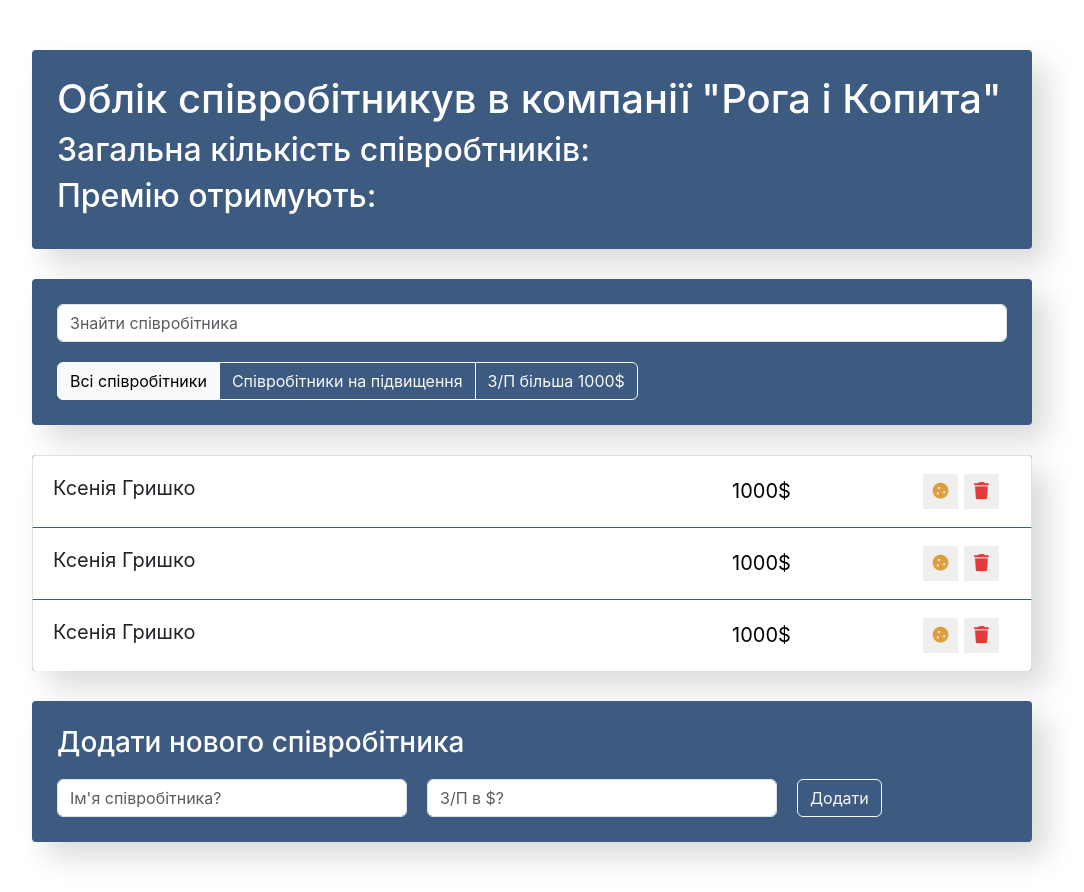
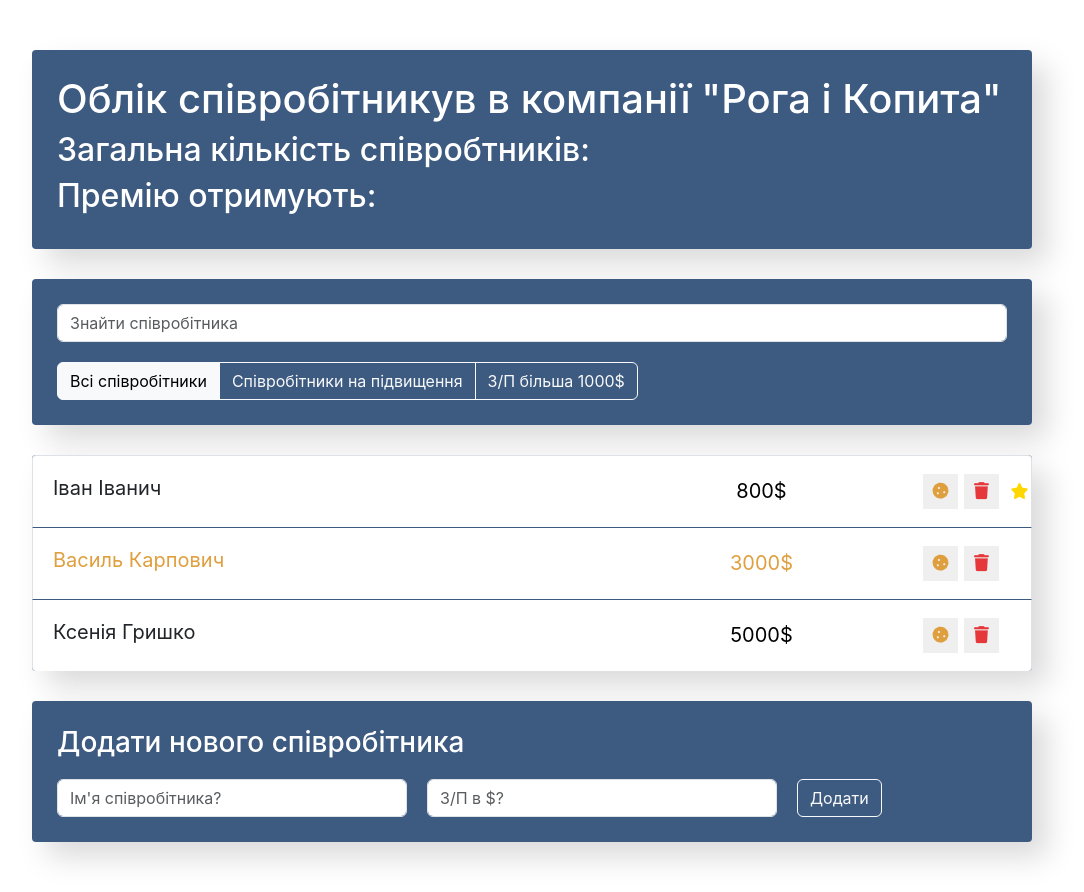
Before and after one commit to vasylkarpovych/Accountinf-of-employees-in-the-company, a React (Create React App) app: page / in a window 1280 px wide. Shown: the whole page, without its empty margins (108-1192 px from the left). Built offline with nearby package versions, Linux system fonts and the light colour scheme.

Commit message:
add increase and resi for users

```diff
--- a/src/components/app/app.jsx
+++ b/src/components/app/app.jsx
@@ -1,3 +1,5 @@
+import { Component } from 'react';
+
 import AppInfo from '../app-info/app-info';
 import SearchPanel from '../search-panel/search-panel';
 import AppFilter from '../app-filter/app-filter';
@@ -6,7 +8,94 @@ import EmployeesAddForm from '../employees-add-form/employees-add-form';
 
 import './app.css';
 
-function App() {
+class App extends Component {
+   constructor(props) {
+      super(props);
+      this.state = {
+         data: [
+            {
+               name: 'Іван Іванич',
+               salary: 800,
+               increase: false,
+               rise: true,
+               id: 1,
+            },
+            {
+               name: 'Василь Карпович',
+               salary: 3000,
+               increase: true,
+               rise: false,
+               id: 2,
+            },
+            {
+               name: 'Ксенія Гришко',
+               salary: 5000,
+               increase: false,
+               rise: false,
+               id: 3,
+            },
+         ],
+      };
+      this.maxId = 4;
+   }
+
+   deleteItem = (id) => {
+      this.setState(({ data }) => {
+         // // перший, довший спобоб видалення елементу з масиву по індексу
+         // const index = data.findIndex((elem) => elem.id === id);
+         // const before = data.slice(0, index);
+         // const after = data.slice(index + 1);
+         // const newArr = [...before, ...after];
+         // return {
+         //    data: newArr,
+         // };
+
+         return {
+            data: data.filter((item) => item.id !== id),
+         };
+      });
+   };
+
+   addItem = (name, salary) => {
+      const newItem = {
+         name,
+         salary,
+         increase: false,
+         rise: false,
+         id: this.maxId++,
+      };
+
+      this.setState(({ data }) => {
+         const newArr = [...data, newItem];
+         return {
+            data: newArr,
+         };
+      });
+   };
+
+   onToggleIncrease = (id) => {
+      this.setState(({ data }) => {
+         const index = data.findIndex((elem) => elem.id === id);
+
+         const old = data[index];
+         const newItem = { ...old, increase: !old.increase };
+         const newArr = [
+            ...data.slice(0, index),
+            newItem,
+            ...data.slice(index + 1),
+         ];
+
+         return {
+            data: newArr,
+         };
+      });
+   };
+
+   onToggleRise = (id) => {
+      console.log(`Rise this ${id}`);
+   };
+
+   render() {
       return (
          <div className="app">
             <AppInfo />
@@ -16,10 +105,16 @@ function App() {
                <AppFilter />
             </div>
 
-         <EmployeesList />
-         <EmployeesAddForm />
+            <EmployeesList
+               data={this.state.data}
+               onDelete={this.deleteItem}
+               onToggleIncrease={this.onToggleIncrease}
+               onToggleRise={this.onToggleRise}
+            />
+            <EmployeesAddForm onAdd={this.addItem} />
          </div>
       );
    }
+}
 
 export default App;
--- a/src/components/employees-add-form/employees-add-form.jsx
+++ b/src/components/employees-add-form/employees-add-form.jsx
@@ -1,19 +1,53 @@
+import { Component } from 'react';
+
 import './employees-add-form.css';
 
-const EmployeesAddForm = () => {
+class EmployeesAddForm extends Component {
+   constructor(props) {
+      super(props);
+      this.state = {
+         name: '',
+         salary: '',
+      };
+   }
+
+   onValueChange = (e) => {
+      this.setState({
+         [e.target.name]: e.target.value,
+      });
+   };
+
+   onSubmit = (e) => {
+      e.preventDefault();
+      this.props.onAdd(this.state.name, this.state.salary);
+      this.setState({
+         name: '',
+         salary: '',
+      });
+   };
+
+   render() {
+      const { name, salary } = this.state;
+
       return (
          <div className="app-add-form">
             <h3>Додати нового співробітника</h3>
-         <form className="add-form d-flex">
+            <form className="add-form d-flex" onSubmit={this.onSubmit}>
                <input
                   type="text"
                   className="form-control new-post-label"
                   placeholder="Ім'я співробітника?"
+                  name="name"
+                  value={name}
+                  onChange={this.onValueChange}
                />
                <input
                   type="number"
                   className="form-control new-post-label"
                   placeholder="З/П в $?"
+                  name="salary"
+                  value={salary}
+                  onChange={this.onValueChange}
                />
 
                <button type="submit" className="btn btn-outline-light">
@@ -22,6 +56,7 @@ const EmployeesAddForm = () => {
             </form>
          </div>
       );
-};
+   }
+}
 
 export default EmployeesAddForm;
--- a/src/components/employees-list-item/employees-list-item.css
+++ b/src/components/employees-list-item/employees-list-item.css
@@ -54,7 +54,7 @@
     transform: translateX(0px);
 }
 
-.list-group-item.increase .list-group-item-lebel, .list-group-item.increase .list-group-item-input {
+.list-group-item.increase .list-group-item-label, .list-group-item.increase .list-group-item-input {
     color: #e09f3e
 }
 
--- a/src/components/employees-list-item/employees-list-item.jsx
+++ b/src/components/employees-list-item/employees-list-item.jsx
@@ -1,20 +1,46 @@
 import './employees-list-item.css';
 
-const EmployeesListItem = () => {
+const EmployeesListItem = (props) => {
+   const {
+      name,
+      salary,
+      onDelete,
+      onToggleIncrease,
+      onToggleRise,
+      increase,
+      rise,
+   } = props;
+
+   let classNames = 'list-group-item d-flex justify-content-between';
+   if (increase) {
+      classNames += ' increase';
+   }
+   if (rise) {
+      classNames += ' like';
+   }
+
    return (
-      <li className="list-group-item d-flex justify-content-between">
-         <span className="list-group-item-label">Ксенія Гришко</span>
+      <li className={classNames}>
+         <span className="list-group-item-label" onClick={onToggleRise}>
+            {name}
+         </span>
          <input
             type="text"
             className="list-group-item-input"
-            defaultValue="1000$"
+            defaultValue={salary + '$'}
          />
          <div className="d-flex justify-content-center align-items-center">
-            <button type="button" className="btn-cookie btn-sm">
+            <button
+               type="button"
+               className="btn-cookie btn-sm"
+               onClick={onToggleIncrease}>
                <i className="fas fa-cookie"></i>
             </button>
 
-            <button type="button" className="btn-trash btn-sm">
+            <button
+               type="button"
+               className="btn-trash btn-sm"
+               onClick={onDelete}>
                <i className="fas fa-trash"></i>
             </button>
             <i className="fas fa-star"></i>
--- a/src/components/employees-list/employees-list.jsx
+++ b/src/components/employees-list/employees-list.jsx
@@ -2,14 +2,23 @@ import EmployeesListItem from '../employees-list-item/employees-list-item';
 
 import './employees-list.css';
 
-const EmployeesList = () => {
-   return (
-      <un className="app-list list-group">
-         <EmployeesListItem />
-         <EmployeesListItem />
-         <EmployeesListItem />
-      </un>
-   );
+const EmployeesList = ({ data, onDelete, onToggleIncrease, onToggleRise }) => {
+   const elements = data.map((item) => {
+      const { id, ...itemProps } = item;
+      return (
+         <EmployeesListItem
+            key={id}
+            {...itemProps}
+            onDelete={() => onDelete(id)}
+            onToggleIncrease={() => onToggleIncrease(id)}
+            onToggleRise={() => onToggleRise(id)}
+         />
+      );
+   });
+
+   // console.log(elements);
+
+   return <ul className="app-list list-group">{elements}</ul>;
 };
 
 export default EmployeesList;
```
Lines whose indentation alone changed are shown as unchanged.
